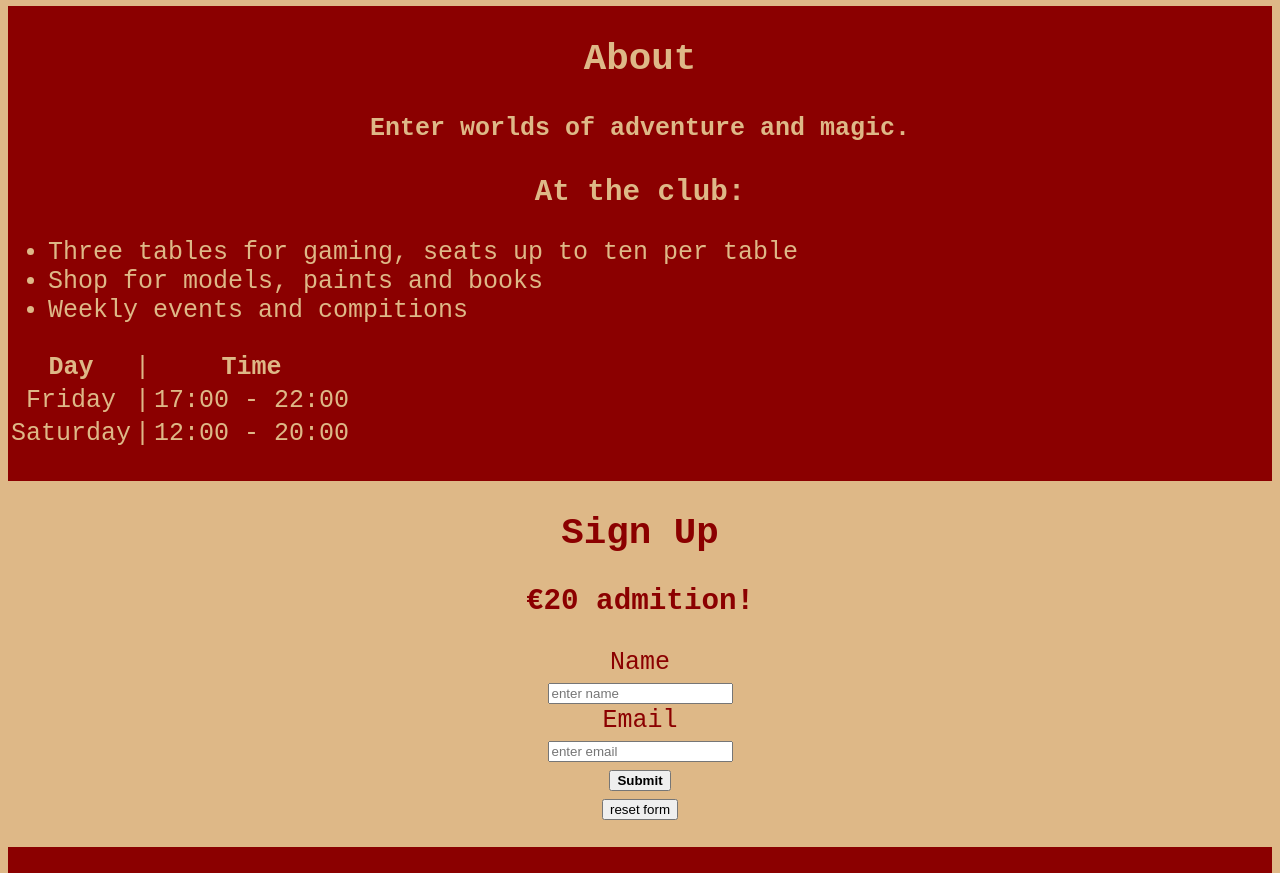
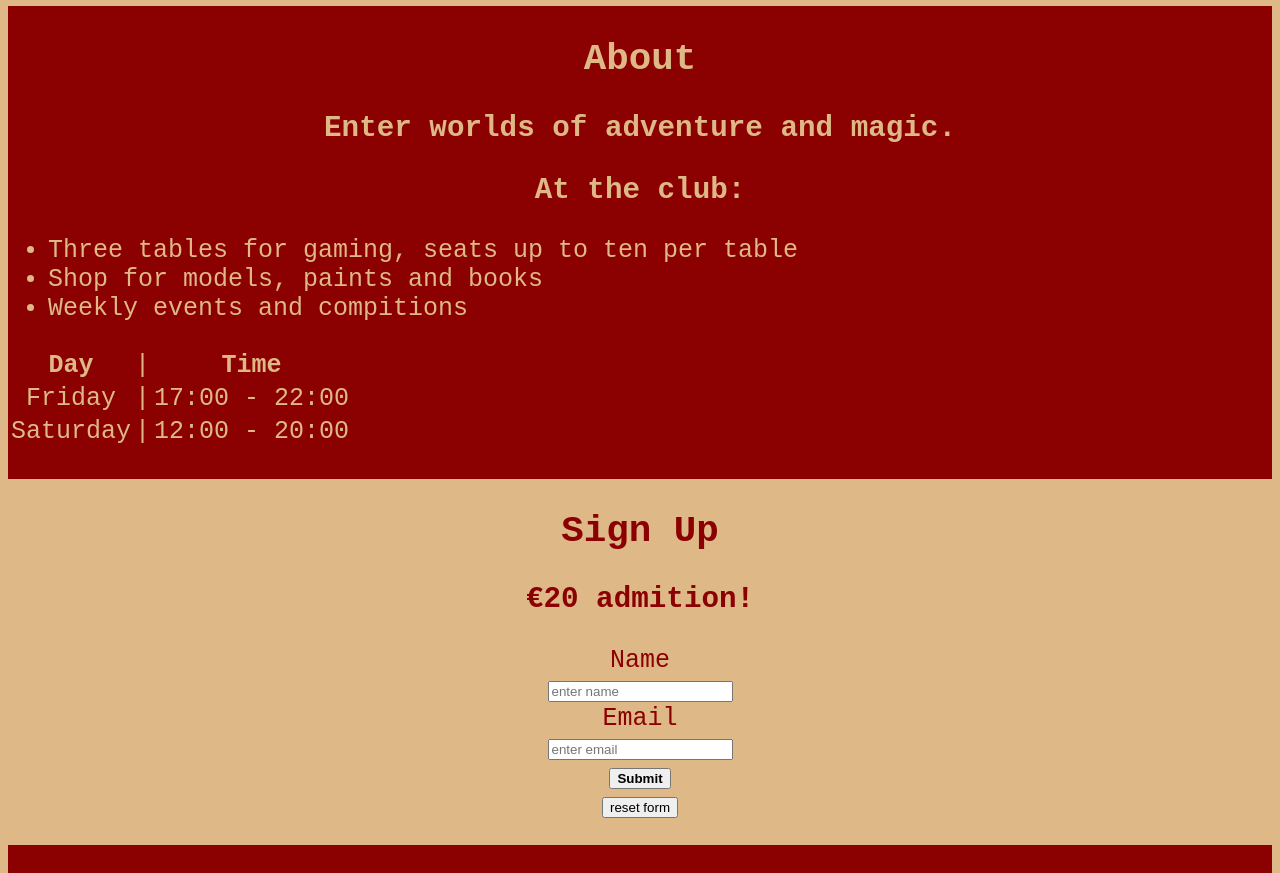
Before and after one commit to Code-Institute-Submissions/dillt-dev-Project1, a plain HTML site: page index.html in a window 1280 px wide. Shown: the part 833-1706 px from the top of the page. Drawn offline with Linux system fonts and the light colour scheme.

Commit message:
finishing touches

```diff
--- a/index.html
+++ b/index.html
@@ -31,7 +31,7 @@
     <!--About-->
     <div id="about">
         <h2>About</h2>
-        <h4>Enter worlds of adventure and magic.</h4>
+        <h3>Enter worlds of adventure and magic.</h3>
         <h3>At the club:</h3>
         <div>
             <ul>
```
